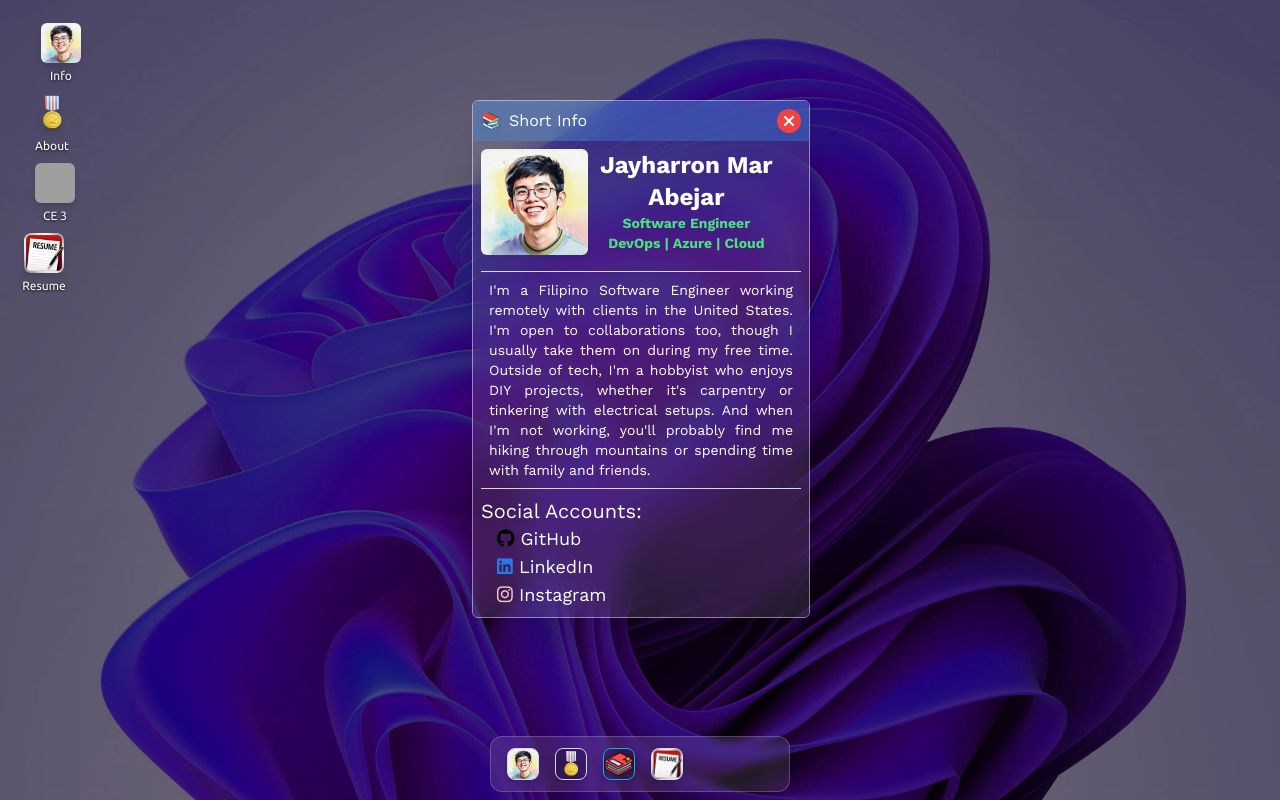
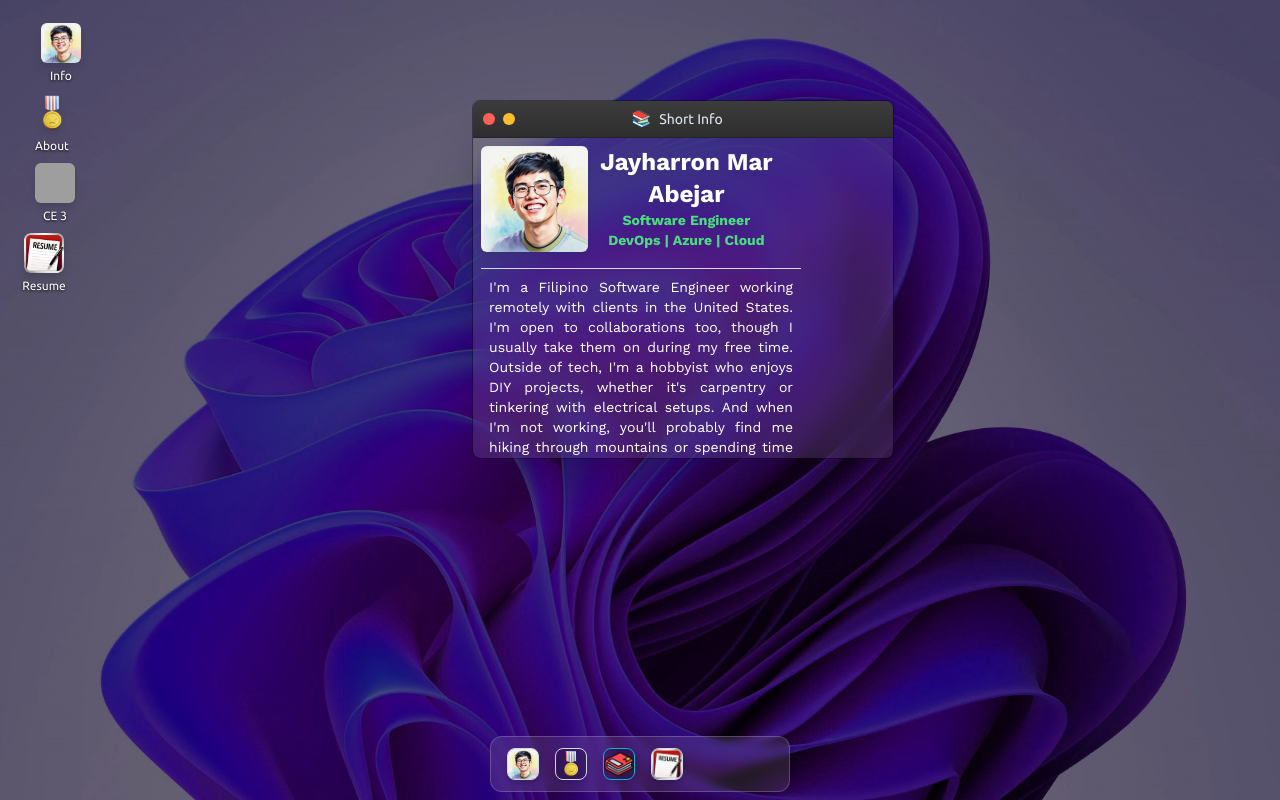
Before and after one commit to jaymar921/jayharron-portfolio, a React (Vite) app: page / in a window 1280 px wide. Both pictures are taken after a click on the button "Boot Window". Built offline with nearby package versions, Linux system fonts and the light colour scheme; grey boxes are pictures that could not be loaded.

Commit message:
feat: enhance DragWindow component with resizing and minimizing functionality

```diff
--- a/src/components/draggables/components/DragWindow.jsx
+++ b/src/components/draggables/components/DragWindow.jsx
@@ -1,4 +1,14 @@
-import { useEffect, useState } from "react";
+import { useEffect, useRef, useState } from "react";
+
+const MIN_WIDTH = 280;
+const MIN_HEIGHT = 180;
+
+// Parses "1080px" / 1080 / "fit" into a plain pixel number for resize math.
+function parseSize(value, fallback) {
+  if (typeof value === "number") return value;
+  const parsed = parseInt(value, 10);
+  return Number.isNaN(parsed) ? fallback : parsed;
+}
 
 function DragWindow({
   id = "0",
@@ -6,7 +16,7 @@ function DragWindow({
   posY = 0,
   width = "fit",
   height = "fit",
-  overflow = "overflow-hidden",
+  overflow = "overflow-y-auto overflow-x-hidden",
   background = null,
   icon = null,
   title = "Drag Window",
@@ -14,20 +24,26 @@ function DragWindow({
   setShow = () => {},
   content = null,
   active = false,
-  activeTrigger = (e) => {},
+  activeTrigger = () => {},
   expandable = true,
+  resizable = true,
 }) {
   const [position, setPosition] = useState({ x: posX, y: posY });
   const [isDragging, setIsDragging] = useState(false);
   const [dragOffset, setDragOffset] = useState({ x: 0, y: 0 });
   const [fixedSize, setFixedSize] = useState({
-    width,
-    height,
+    width: parseSize(width, 420),
+    height: parseSize(height, 320),
     x: posX,
     y: posY,
   });
-  const [size, setSize] = useState({ width, height });
+  const [size, setSize] = useState({
+    width: parseSize(width, 420),
+    height: parseSize(height, 320),
+  });
   const [maximize, setMaximize] = useState(false);
+  const [minimized, setMinimized] = useState(false);
+  const resizeState = useRef(null);
 
   const resize = () => {
     if (maximize) {
@@ -36,13 +52,20 @@ function DragWindow({
       setPosition({ x: fixedSize.x, y: fixedSize.y });
       setMaximize(false);
     } else {
-      setSize({ width: "100vw", height: "100vh" });
+      setFixedSize({ width: size.width, height: size.height, ...position });
+      setSize({ width: window.innerWidth, height: window.innerHeight });
       setPosition({ x: 0, y: 0 });
       setMaximize(true);
     }
   };
 
+  const minimize = (e) => {
+    e.stopPropagation();
+    setMinimized(true);
+  };
+
   const handleMouseDown = (e) => {
+    if (maximize) return;
     setIsDragging(true);
     setDragOffset({
       x: e.clientX - position.x,
@@ -60,6 +83,7 @@ function DragWindow({
   };
 
   const handleTouchStart = (e) => {
+    if (maximize) return;
     const touch = e.touches[0];
     setIsDragging(true);
     setDragOffset({
@@ -106,47 +130,140 @@ function DragWindow({
     };
   }, [isDragging]);
 
+  const startResize = (direction) => (e) => {
+    if (maximize) return;
+    e.stopPropagation();
+    e.preventDefault();
+    activeTrigger(id);
+    const point = e.touches ? e.touches[0] : e;
+    resizeState.current = {
+      direction,
+      startX: point.clientX,
+      startY: point.clientY,
+      startWidth: size.width,
+      startHeight: size.height,
+      startPosX: position.x,
+      startPosY: position.y,
+    };
+    document.addEventListener("mousemove", handleResizeMove);
+    document.addEventListener("mouseup", stopResize);
+    document.addEventListener("touchmove", handleResizeMove, {
+      passive: false,
+    });
+    document.addEventListener("touchend", stopResize);
+  };
+
+  const handleResizeMove = (e) => {
+    const state = resizeState.current;
+    if (!state) return;
+    const point = e.touches ? e.touches[0] : e;
+    const dx = point.clientX - state.startX;
+    const dy = point.clientY - state.startY;
+    const { direction } = state;
+
+    let newWidth = state.startWidth;
+    let newHeight = state.startHeight;
+    let newX = state.startPosX;
+    let newY = state.startPosY;
+
+    if (direction.includes("e")) {
+      newWidth = Math.max(MIN_WIDTH, state.startWidth + dx);
+    }
+    if (direction.includes("s")) {
+      newHeight = Math.max(MIN_HEIGHT, state.startHeight + dy);
+    }
+    if (direction.includes("w")) {
+      newWidth = Math.max(MIN_WIDTH, state.startWidth - dx);
+      newX = state.startPosX + (state.startWidth - newWidth);
+    }
+    if (direction.includes("n")) {
+      newHeight = Math.max(MIN_HEIGHT, state.startHeight - dy);
+      newY = state.startPosY + (state.startHeight - newHeight);
+    }
+
+    setSize({ width: newWidth, height: newHeight });
+    setPosition({ x: newX, y: newY });
+    if (e.cancelable) e.preventDefault();
+  };
+
+  const stopResize = () => {
+    resizeState.current = null;
+    document.removeEventListener("mousemove", handleResizeMove);
+    document.removeEventListener("mouseup", stopResize);
+    document.removeEventListener("touchmove", handleResizeMove);
+    document.removeEventListener("touchend", stopResize);
+  };
+
+  const handles = ["n", "s", "e", "w", "ne", "nw", "se", "sw"];
+  const handleClassNames = {
+    n: "top",
+    s: "bottom",
+    e: "right",
+    w: "left",
+    ne: "corner top-right",
+    nw: "corner top-left",
+    se: "corner bottom-right",
+    sw: "corner bottom-left",
+  };
+
   return (
     <div
-      className={`${active && "z-[999999]"} absolute rounded-md overflow-hidden shadow-2xl bg-transparent border-[1px] border-[rgba(255,255,255,0.5)] ${
+      className={`${active && "z-[999999]"} absolute rounded-lg overflow-hidden shadow-2xl bg-transparent border border-black/40 ${
         show ? "block" : "hidden"
-      }`}
+      } ${minimized ? "!hidden" : ""}`}
       style={{ left: position.x, top: position.y }}
       onClick={() => {
         activeTrigger(id);
+        if (minimized) setMinimized(false);
       }}
     >
+      {resizable &&
+        !maximize &&
+        handles.map((dir) => (
+          <div
+            key={dir}
+            className={`resize-handle ${handleClassNames[dir]}`}
+            onMouseDown={startResize(dir)}
+            onTouchStart={startResize(dir)}
+          />
+        ))}
       <div
         onTouchStart={handleTouchStart}
         onMouseDown={handleMouseDown}
-        className={`bg-blue-400 bg-opacity-40 backdrop-blur-lg drop-shadow-lg p-2 flex items-center ${isDragging ? "cursor-grabbing" : "cursor-pointer"}`}
+        onDoubleClick={expandable ? resize : undefined}
+        className={`window-titlebar select-none text-slate-200 p-1.5 flex items-center gap-2 ${
+          isDragging ? "cursor-grabbing" : "cursor-pointer"
+        }`}
       >
-        {icon && <span className="mr-2">{icon}</span>}
-        <span>{title}</span>
-
-        <div className="w-auto m-auto mr-0 flex gap-2">
-          {expandable && (
-            <button
-              className="ml-auto cursor-pointer bg-yellow-500 text-white rounded-full w-6 h-6 flex items-center justify-center"
-              onClick={resize}
-            >
-              {maximize ? (
-                <i class="fa-solid fa-minimize" />
-              ) : (
-                <i class="fa-solid fa-maximize" />
-              )}
-            </button>
-          )}
+        <div className="w-auto flex gap-2 pl-1">
           <button
-            className="ml-auto cursor-pointer bg-red-500 text-white rounded-full w-6 h-6 flex items-center justify-center"
+            className="window-btn bg-[#ff5f57] hover:brightness-110"
             onClick={(e) => {
               e.stopPropagation();
               setShow(false);
               if (maximize) resize();
             }}
-          >
-            <i className="fa-solid fa-xmark" />
-          </button>
+            title="Close"
+          />
+          <button
+            className="window-btn bg-[#febc2e] hover:brightness-110"
+            onClick={minimize}
+            title="Minimize"
+          />
+          {expandable && (
+            <button
+              className="window-btn bg-[#28c840] hover:brightness-110"
+              onClick={(e) => {
+                e.stopPropagation();
+                resize();
+              }}
+              title={maximize ? "Restore" : "Maximize"}
+            />
+          )}
+        </div>
+        <div className="flex-1 flex items-center justify-center gap-2 min-w-0 pr-14">
+          {icon && <span className="flex items-center">{icon}</span>}
+          <span className="text-sm font-ubuntu truncate">{title}</span>
         </div>
       </div>
       <div
```
